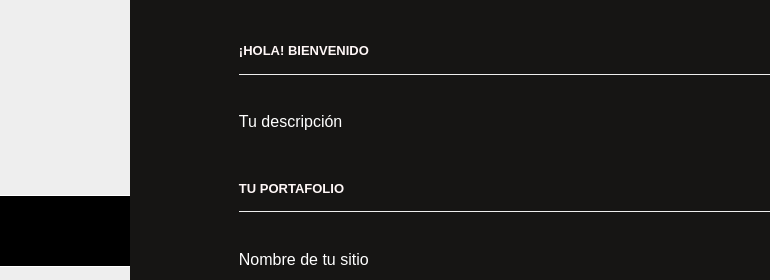
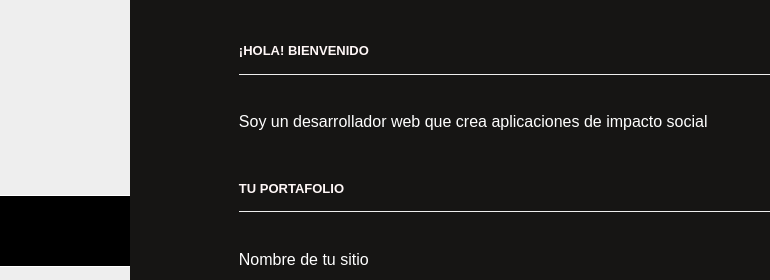
Before and after one commit to cjzitro7/portafolio, a plain HTML site: page index.html in a window 1280 px wide. Shown: the top 280 px of the page, 254-1024 px from the left. Drawn offline with Linux system fonts and the light colour scheme.

Commit message:
Agregue presentacion web

```diff
--- a/index.html
+++ b/index.html
@@ -73,7 +73,7 @@
     <div class="bloque">
       <!-- 4º Commit - Tu presentación -->
       <h3>¡Hola! Bienvenido</h3>
-      <p>Tu descripción</p>
+      <p>Soy un desarrollador web que crea aplicaciones de impacto social</p>
     </div>
 
     <div class="bloque">
```
